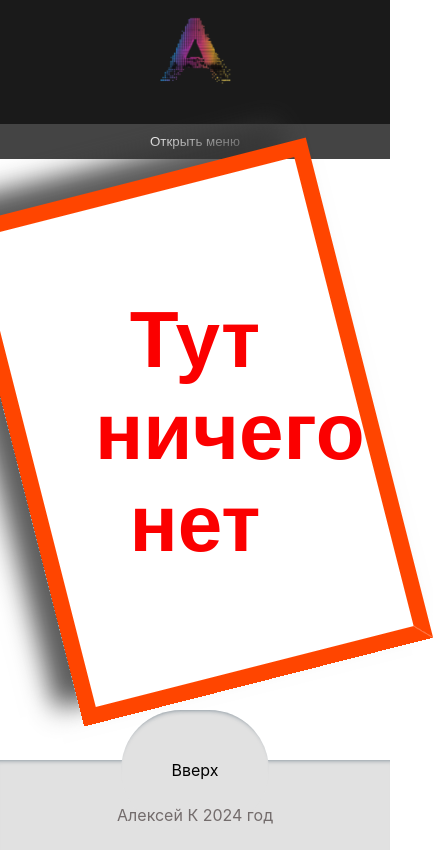
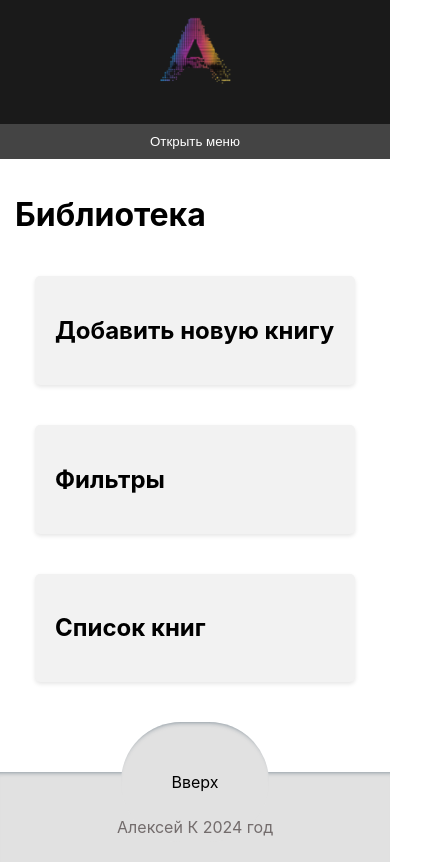
Before and after one commit to AlekseiKutukov/aleksei-k.ru, a React (Create React App) app: page /portfolio/react-redux-app-library in a window 390 px wide. Shown: the whole page, 433 px wide, since content can reach past the window. Built offline with nearby package versions, Linux system fonts and the light colour scheme.

Commit message:
add files reacrReduxApp

```diff
--- a/src/App.js
+++ b/src/App.js
@@ -28,6 +28,7 @@
 import ArrayPostApiAsyncAwait from './pageRouter/react/async-await-API/ArrayPostApiAsyncAwait';
 import ReducerJs from './pageRouter/redux/reducer-js/ReducerJs';
 import Js from './pageRouter/js/Js';
+import ReactReduxAppLibrary from './pageRouter/portfolio/react-redux-app-library/ReactReduxAppLibrary';
 
 function App() {
   return (
@@ -65,6 +66,11 @@
             <Route path="npm" element={<Npm />} />
             <Route path="git" element={<Git />} />
             <Route path="portfolio" element={<Portfolio />} />
+            <Route
+              path="portfolio/react-redux-app-library"
+              element={<ReactReduxAppLibrary />}
+            />
+
             <Route path="js" element={<Js />} />
             <Route path="poleznoe" element={<MainLayoutsTwo />}>
               <Route index={true} element={<Usefull />} />
--- a/src/components/menu/Menu.jsx
+++ b/src/components/menu/Menu.jsx
@@ -27,7 +27,7 @@
         <NavLink to="redux">Redux</NavLink>
         <NavLink to="npm">NPM</NavLink>
         <NavLink to="git">Git</NavLink>
-        {/* <NavLink to="portfolio">Портфолио</NavLink> */}
+        <NavLink to="portfolio">Портфолио</NavLink>
         <NavLink to="js">JS</NavLink>
         <NavLink to="poleznoe">Полезное</NavLink>
       </ul>
--- a/src/pageRouter/git/Git.jsx
+++ b/src/pageRouter/git/Git.jsx
@@ -26,10 +26,6 @@
 
 
 
-Настороить глобально подпись для комитов
-  git config --global user.name "Aleksei Kutukov"
-  git config --global user.email "kytykob@gmail.com"
-
    `}</code>
       </pre>
     </>
--- a/src/pageRouter/portfolio/Portfolio.jsx
+++ b/src/pageRouter/portfolio/Portfolio.jsx
@@ -1,5 +1,16 @@
+import { Link } from 'react-router-dom';
+
 const Portfolio = () => {
-  return <div>Portfolio</div>;
+  return (
+    <>
+      <h1>Портфолио</h1>
+      <Link to="./react-redux-app-library">
+        <div className="cards__example__code" title="Посмотреть пример">
+          Библиотека Redux + API
+        </div>
+      </Link>
+    </>
+  );
 };
 
 export default Portfolio;
--- /dev/null
+++ b/src/pageRouter/portfolio/react-redux-app-library/ReactReduxAppLibrary.jsx
@@ -0,0 +1,23 @@
+import BookForm from './frontend/components/bookForm/BookForm';
+import BookList from './frontend/components/bookList/BookList';
+import Filter from './frontend/components/filter/Filter';
+import './frontend/style/style.css';
+
+const ReactReduxAppLibrary = () => {
+  return (
+    <>
+      <h1>Библиотека</h1>
+      <main className="app-main">
+        <div className="app-left-column">
+          <BookForm />
+        </div>
+        <div className="app-right-column">
+          <Filter />
+          <BookList />
+        </div>
+      </main>
+    </>
+  );
+};
+
+export default ReactReduxAppLibrary;
--- /dev/null
+++ b/src/pageRouter/portfolio/react-redux-app-library/frontend/components/bookForm/BookForm.js
@@ -0,0 +1,9 @@
+const BookForm = () => {
+  return (
+    <div className="app-block book-form">
+      <h2>Добавить новую книгу</h2>
+    </div>
+  );
+};
+
+export default BookForm;
--- /dev/null
+++ b/src/pageRouter/portfolio/react-redux-app-library/frontend/components/bookList/BookList.js
@@ -0,0 +1,9 @@
+const BookList = () => {
+  return (
+    <div className="app-block book-list">
+      <h2>Список книг</h2>
+    </div>
+  );
+};
+
+export default BookList;
--- /dev/null
+++ b/src/pageRouter/portfolio/react-redux-app-library/frontend/components/filter/Filter.js
@@ -0,0 +1,9 @@
+const Filter = () => {
+  return (
+    <div className="app-block filter">
+      <h2>Фильтры</h2>
+    </div>
+  );
+};
+
+export default Filter;
--- /dev/null
+++ b/src/pageRouter/portfolio/react-redux-app-library/frontend/style/style.css
@@ -0,0 +1,219 @@
+.app {
+  display: flex;
+  flex-direction: column;
+  align-items: center;
+  justify-content: center;
+  text-align: center;
+}
+
+.app-header {
+  background-color: #0a1a2d;
+  color: #fff;
+  width: 100%;
+  margin-bottom: 20px;
+}
+
+.app-main {
+  display: flex;
+  justify-content: space-between;
+  width: 100%;
+  margin: 0 auto;
+}
+
+.app-left-column {
+  flex: 1;
+  flex-basis: 35%;
+  display: flex;
+  align-items: center;
+  align-self: flex-start;
+}
+
+.app-right-column {
+  flex: 1;
+  flex-basis: 65%;
+  display: flex;
+  flex-direction: column;
+}
+
+.app-block {
+  padding: 20px;
+  margin: 20px;
+  background-color: #f2f2f2;
+  border-radius: 5px;
+  box-shadow: 0 2px 4px rgba(0, 0, 0, 0.1);
+}
+
+@media (max-width: 1024px) {
+  .app-main {
+    width: 100%;
+    flex-direction: column;
+  }
+
+  .app-left-column,
+  .app-right-column {
+    flex-basis: 100%;
+    align-self: unset;
+  }
+}
+
+.book-form {
+  width: 100%;
+}
+
+.book-form label {
+  display: block;
+  width: 100%;
+  text-align: center;
+  margin-bottom: 10px;
+}
+
+.book-form input {
+  width: 80%;
+  padding: 8px;
+  margin-bottom: 10px;
+  border: 1px solid #ccc;
+  border-radius: 3px;
+}
+
+.book-form button {
+  background-color: #007bff;
+  color: #fff;
+  padding: 8px 12px;
+  border: none;
+  border-radius: 3px;
+  cursor: pointer;
+  margin: 10px;
+  transition: background-color 0.3s ease;
+}
+
+.book-form button:hover {
+  background-color: #0056b3;
+}
+
+.book-form .spinner {
+  animation: spinner 1s infinite linear;
+  margin-left: 10px;
+}
+
+@keyframes spinner {
+  from {
+    transform: rotate(0deg);
+  }
+
+  to {
+    transform: rotate(360deg);
+  }
+}
+
+.book-list ul {
+  padding: 0;
+  margin: 20px -20px;
+  list-style: none;
+}
+
+.book-list li {
+  display: flex;
+  justify-content: space-between;
+  align-items: center;
+  width: auto;
+  padding: 10px 20px;
+  border-bottom: 1px solid #ccc;
+  background-color: #fff;
+  list-style-type: none;
+}
+
+.book-list li:nth-child(even) {
+  background-color: #f2f2f2;
+}
+
+.book-list li:hover {
+  background-color: #dbe4f8;
+}
+
+.book-list button {
+  background-color: #fff;
+  color: red;
+  border: 1px solid red;
+  padding: 8px 12px;
+  border-radius: 3px;
+  cursor: pointer;
+  transition: background-color 0.3s ease;
+}
+
+.book-list button:hover {
+  background-color: #fdd;
+}
+
+.book-list .highlight {
+  background-color: #ff0;
+}
+
+.book-list .book-info {
+  flex: 1;
+  text-align: left;
+}
+
+.book-list .book-actions {
+  display: flex;
+  align-items: center;
+}
+
+.book-list .star-icon {
+  width: 24px;
+  height: 24px;
+  margin: 0 20px;
+  cursor: pointer;
+  transition: color 0.3s ease;
+  color: #fca510;
+}
+
+.filter-row {
+  display: flex;
+  justify-content: space-between;
+  align-items: center;
+}
+
+.filter-group {
+  flex: 1;
+  text-align: center;
+}
+
+.filter input[type='text'] {
+  width: 80%;
+  padding: 8px;
+  border: 1px solid #ccc;
+  border-radius: 3px;
+}
+
+.filter button {
+  background-color: #007bff;
+  color: #fff;
+  padding: 8px 12px;
+  border: none;
+  border-radius: 3px;
+  cursor: pointer;
+  margin: 10px;
+  transition: background-color 0.3s ease;
+}
+
+.filter button:hover {
+  background-color: #0056b3;
+}
+
+@media screen and (max-width: 1024px) {
+  .filter-row {
+    flex-direction: column;
+    align-items: stretch;
+  }
+
+  .filter-group {
+    width: 100%;
+    margin: auto;
+    margin-bottom: 10px;
+  }
+
+  .filter button {
+    margin: 10px auto 0;
+    max-width: 50%;
+  }
+}
--- a/src/pageRouter/usefull/Vs.jsx
+++ b/src/pageRouter/usefull/Vs.jsx
@@ -3,6 +3,10 @@
     <>
       <h1>VS Code</h1>
       <h2>Расширения:</h2>
+
+      <div>
+        <strong>GitLens</strong>
+      </div>
       <div>
         <strong>Auto Rename Tag</strong>
       </div>
```
